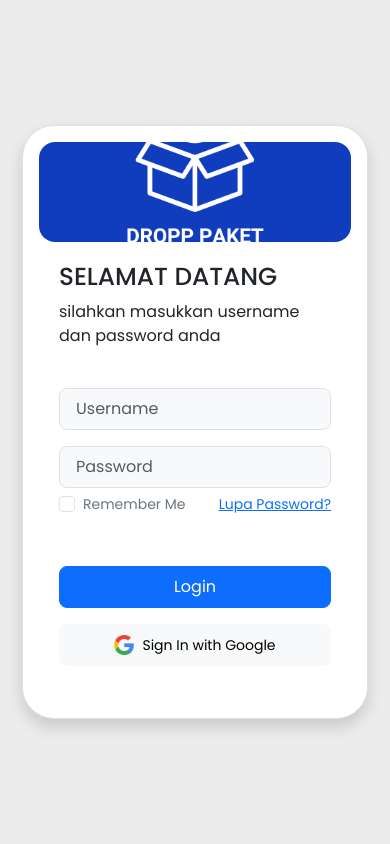
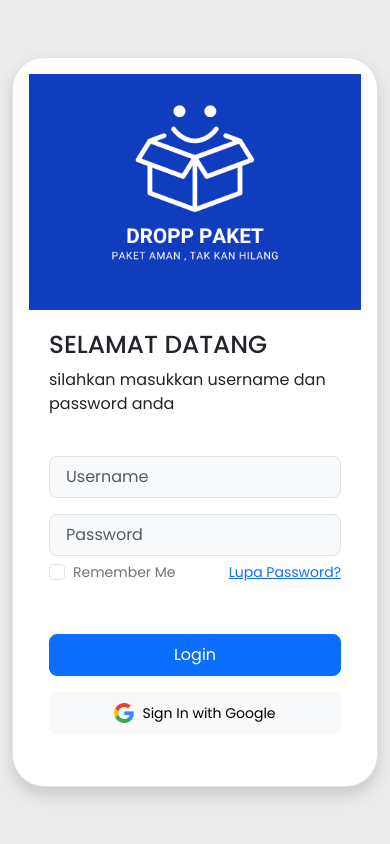
Before and after one commit to hadid1215/project-k5, a PHP site: page / in a window 390 px wide. Run offline with PHP 8.4, Linux system fonts and the light colour scheme.

Commit message:
Add files via upload

```diff
--- a/index.php
+++ b/index.php
@@ -20,7 +20,6 @@ if (isset($_POST["login"])) {
     }
     $error=true;
 }
-
 ?>
 
 <!DOCTYPE html>
@@ -39,7 +38,7 @@ if (isset($_POST["login"])) {
 
     <div class="container d-flex justify-content-center align-items-center min-vh-100">
         <div class="row border rounded-5 p-3 bg-white shadow box-area">
-            <div class="col-md-6 rounded-4 d-flex justify-content-center align-items-center flex-column left-box" style="background: #103cbe;">
+            <div class="col-md-6 d-flex justify-content-center align-items-center flex-column left-box">
                 <div class="featured-image mb-3">
                     <img src="images/tofi.png" class="img-fluid" style="width: 180px;">
                 </div>
--- a/style.css
+++ b/style.css
@@ -1,46 +1,59 @@
 @import url('https://fonts.googleapis.com/css2?family=Poppins:wght@400;500&display=swap');
 
-body{
+body {
     font-family: 'Poppins', sans-serif;
     background: #ececec;
 }
+
 /*------------ Login container ------------*/
-.box-area{
-    width: 930px;
+.box-area {
+    width: 100%;
+    max-width: 930px;
+}
 
+/*------------ Left box ------------*/
+.left-box {
+    background: #103cbe;
+    padding: 20px;
 }
 
 /*------------ Right box ------------*/
-.right-box{
+.right-box {
     padding: 40px 30px 40px 40px;
 }
 
 /*------------ Custom Placeholder ------------*/
-::placeholder{
+::placeholder {
     font-size: 16px;
 }
 
-.rounded-4{
+.rounded-4 {
     border-radius: 20px;
 }
-.rounded-5{
+
+.rounded-5 {
     border-radius: 30px;
 }
 
 /*------------ For small screens------------*/
-
-@media only screen and (max-width: 768px){
-
-    .box-area{
-       margin: 0 10px;
-
-    }
-    .left-box{
-       height: 100px;
-       overflow: hidden;
-    }
-    .right-box{
-       padding: 20px;
+@media only screen and (max-width: 768px) {
+    .box-area {
+        flex-direction: column;
+        align-items: center;
     }
 
+    .left-box {
+        width: 100%;
+        text-align: center;
+        padding: 20px;
+    }
+
+    .right-box {
+        width: 100%;
+        padding: 20px;
+    }
+
+    .featured-image img {
+        width: 100px;
+    }
 }
```
